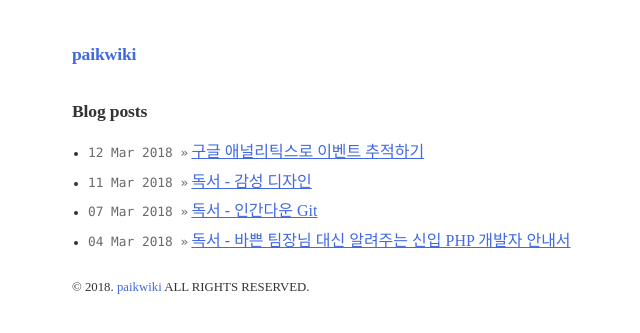
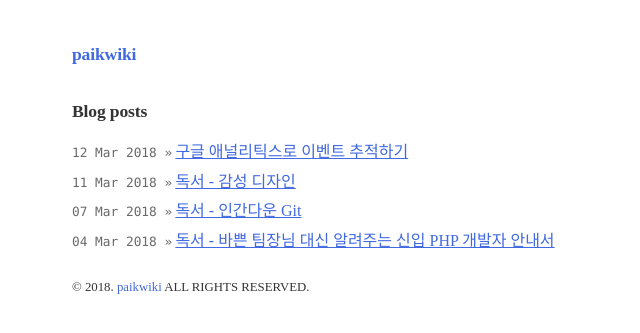
Before and after one commit to paikwiki/paikwiki.github.io, a Jekyll site: the page built from index.html, in a window 1280 px wide. Shown: the top 333 px of the page, without its empty margins (224-864 px from the left). Built offline with Jekyll 4.4.1, drawn with Linux system fonts in a browser that asks for light colours; some web fonts are replaced.

Commit message:
Fix post-lists

```diff
--- a/_sass/basic.scss
+++ b/_sass/basic.scss
@@ -114,6 +114,8 @@ hr {
   .posts-content {
     .posts-list {
       li {
+        margin-left: 0;
+        list-style: none;
         font-size: 0.8rem;
         .post-date {
           color: dimgray;
```
